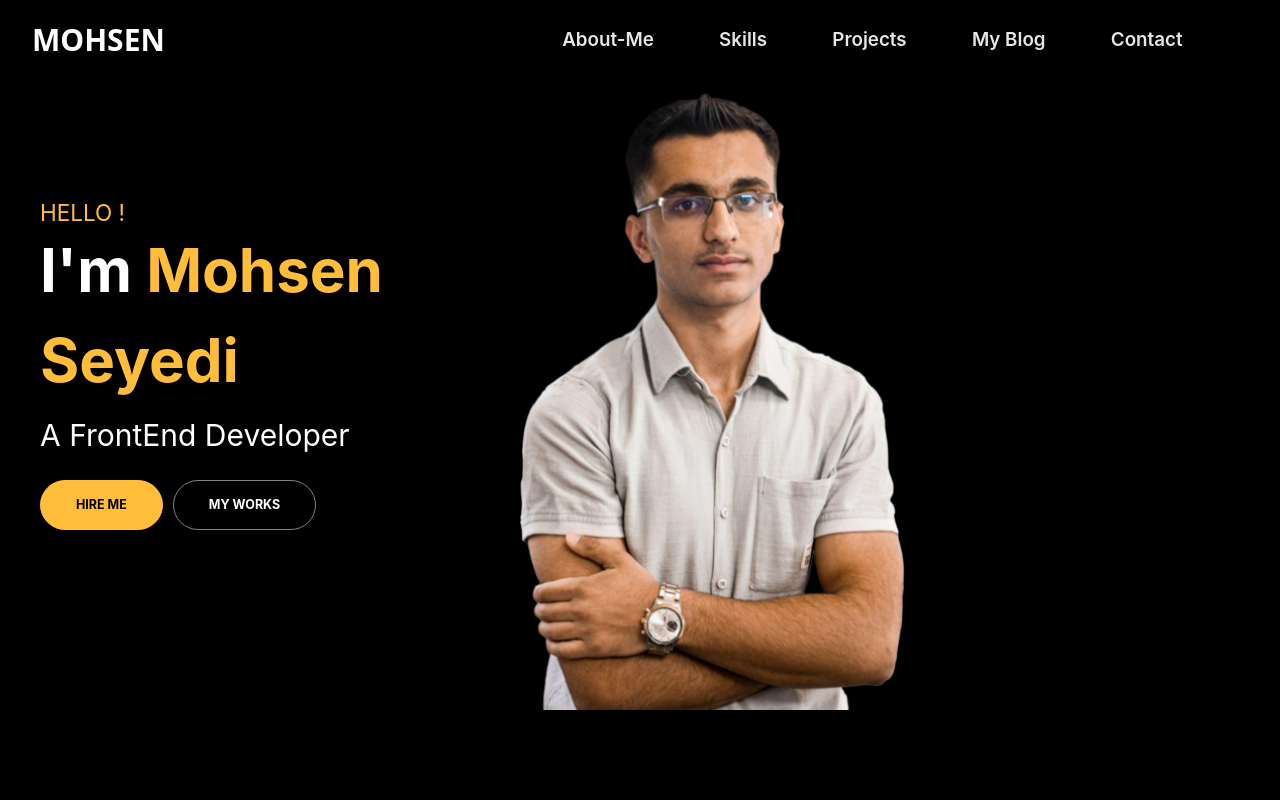
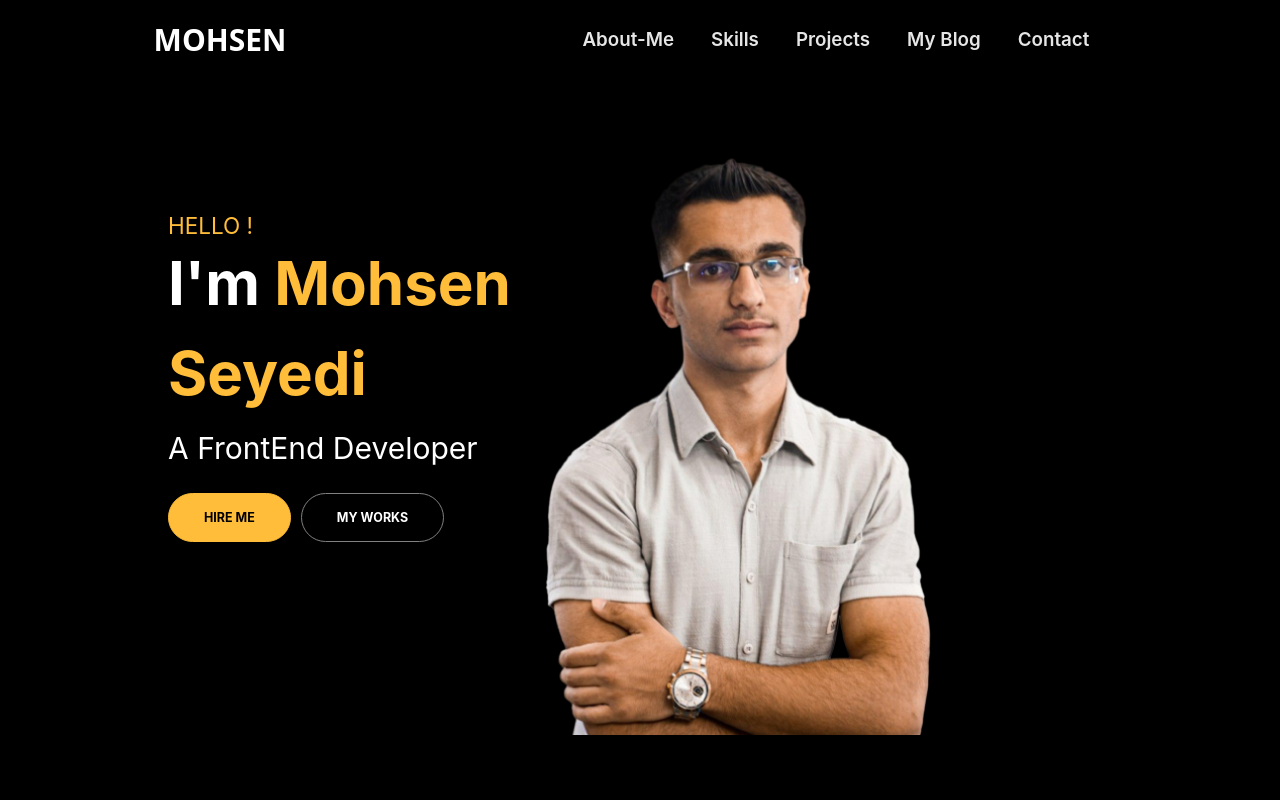
Before and after one commit to mohsenSeyedi/Me.com, a React (Create React App) app: page / in a window 1280 px wide. Shown: the top 800 px of the page. Built offline with nearby package versions, Linux system fonts and the light colour scheme.

Commit message:
responsive size 2xl && 3xl

```diff
--- a/src/App.jsx
+++ b/src/App.jsx
@@ -11,7 +11,7 @@ import Footer from "./components/Header/Footer/Footer";
 
 function App() {
   return (
-    <div className="App">
+    <div className="App xl:w-full 2xl:w-[80%] 3xl:w-[80%] 2xl:mx-auto 3xl:mx-auto">
       <Header></Header>
       <AboutMe></AboutMe>
       <Resume></Resume>
--- a/src/components/Header/Contact-Me/Box.jsx
+++ b/src/components/Header/Contact-Me/Box.jsx
@@ -1,5 +1,5 @@
 import React from 'react'
-import { PiMapPinFill } from 'react-icons/pi';
+
 
 
 export default function Box({title , subTitle , icon }) {
@@ -7,7 +7,7 @@ export default function Box({title , subTitle , icon }) {
   return (
     <div className="contact-box w-full h-[300px] flex items-center justify-center ">
         <div className="w-full h-full flex flex-col items-center py-5">
-            <div className="w-5/12 h-[100px] flex items-center justify-center rounded-full bg-[#191919]">
+            <div className="w-[120px] h-[120px] flex items-center justify-center rounded-full bg-[#191919]">
                 {icon}
             </div>
             <h4 className="text-2xl font-bold mt-12 uppercase">{title}</h4>
--- a/src/components/Header/Contact-Me/Contact.jsx
+++ b/src/components/Header/Contact-Me/Contact.jsx
@@ -27,7 +27,7 @@ export default function Contact() {
         <div className="w-full flex items-center justify-center mt-20">
           <div className="w-[95%] h-[95vh] mx-auto flex bg-[#1e1e1e] rounded-md">
             <div className="img w-1/2 flex items-center justify-center">
-              <img className="h-[61.5rem]" src="./img/me/msg317320486-21967_prev_ui.png" alt="" />
+              <img className="w-full h-full object-contain" src="./img/me/msg317320486-21967_prev_ui.png" alt="" />
             </div>
             <div className="form w-1/2 h-full bg-white">
               <form action="#" className="w-[85%] p-12 mx-auto my-8 flex flex-col items-center">
--- a/src/components/Header/Header/Header.css
+++ b/src/components/Header/Header/Header.css
@@ -1,58 +1,8 @@
-/* .Header{
-    width: 100%;
-    height: auto;
-} */
-/* .section-img{
-    width: 100%;
-    height: auto;
-    display: flex;
-    align-items: center;
-} */
-/* .section-img-text{
-   width: 40%;
-   padding-bottom: 6rem;
-   padding-left: 4rem;
-} */
-/* .hi-text{
-    color: #ffbd39;
-    font-size: 2rem;
-} */
-/* .section-img-text h3{
-    font-size: 6rem;
-    color: #ffbd39;
-    font-weight: bold;
-} */
-/* .section-img-text h3 span{
-    color: white;
-} */
-/* .role-text{
-    font-size: 3rem;
-    color: white;
-} */
-/* .header-btns{
-    width: 100%;
-    display: flex;
-    align-items: center;
-    font-size: 1.3rem;
-    margin-left: 4rem;
-} */
-/* .header-btns a{
-    font-weight: bold;
-    border: 1px solid #808080;
-    padding: 1.5rem 3.5rem;
-    border-radius: 25rem;
-} */
-/* #header-btn-1{
-    border: 1px solid #ffbd39;
-    background-color: #ffbd39;
-    color: black;
-} */
-/* #header-btn-2{
-    margin-left: 1rem;
-} */
+
 .section-img-content{
     width: 400px;
-    height: 630px;
+    height: 590px;
     background: url(../../../../public/img/me/msg317320486-21967_prev_ui.png) no-repeat;
     background-size: cover;
+    margin-top: 6.5rem;
 }
--- a/src/components/Header/Header/NavBar/NavBar.jsx
+++ b/src/components/Header/Header/NavBar/NavBar.jsx
@@ -3,7 +3,7 @@ import "./NavBar.css"
 
 export default function NavBar () {
     return (
-        <div id="nav-bar" className="w-full h-[80px] text-white bg-black flex items-center justify-center">
+        <div id="nav-bar" className="w-full h-[80px] text-white z-50 bg-black flex items-center justify-center">
             <div id="container-nav-bar" className="w-[95%] flex items-center justify-between">
                 <div className="nav-bar-logo">
                     <a href="#me" className="text-5xl font-bold font-sans">MOHSEN</a>
--- a/tailwind.config.js
+++ b/tailwind.config.js
@@ -10,6 +10,15 @@ module.exports = {
         "gray-color" : "#99999999"
       }
     },
+    screens: {
+      '3xl': {'min': '1536px'},
+      '2xl': {'max': '1535px'},
+      'xl': {'max': '1279px'},
+      'lg': {'max': '980px'},
+      'md': {'max': '767px'},
+      'sm': {'max': '550px'},
+      'vs': {'max': '350px'}
+    }
   },
   plugins: [],
 }
```
